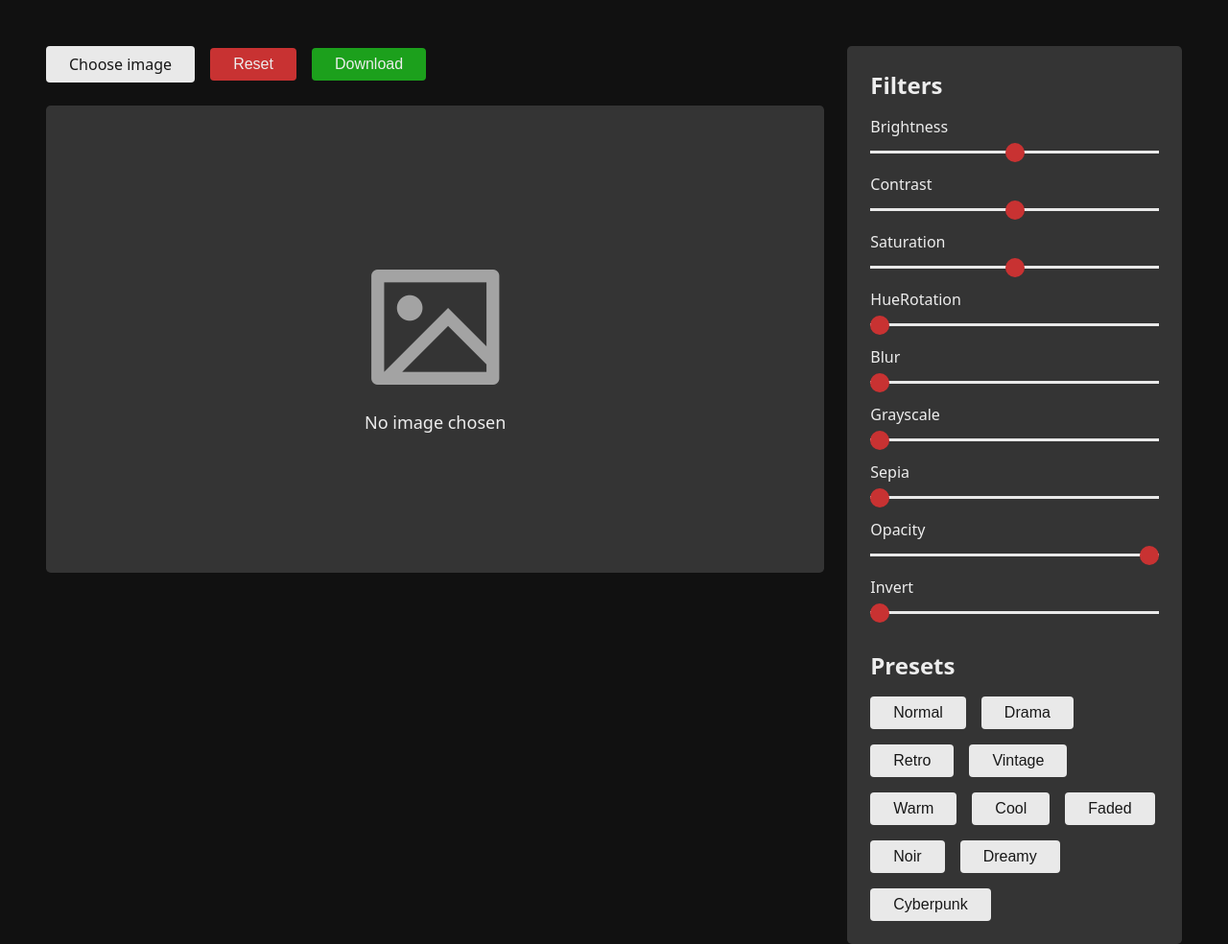
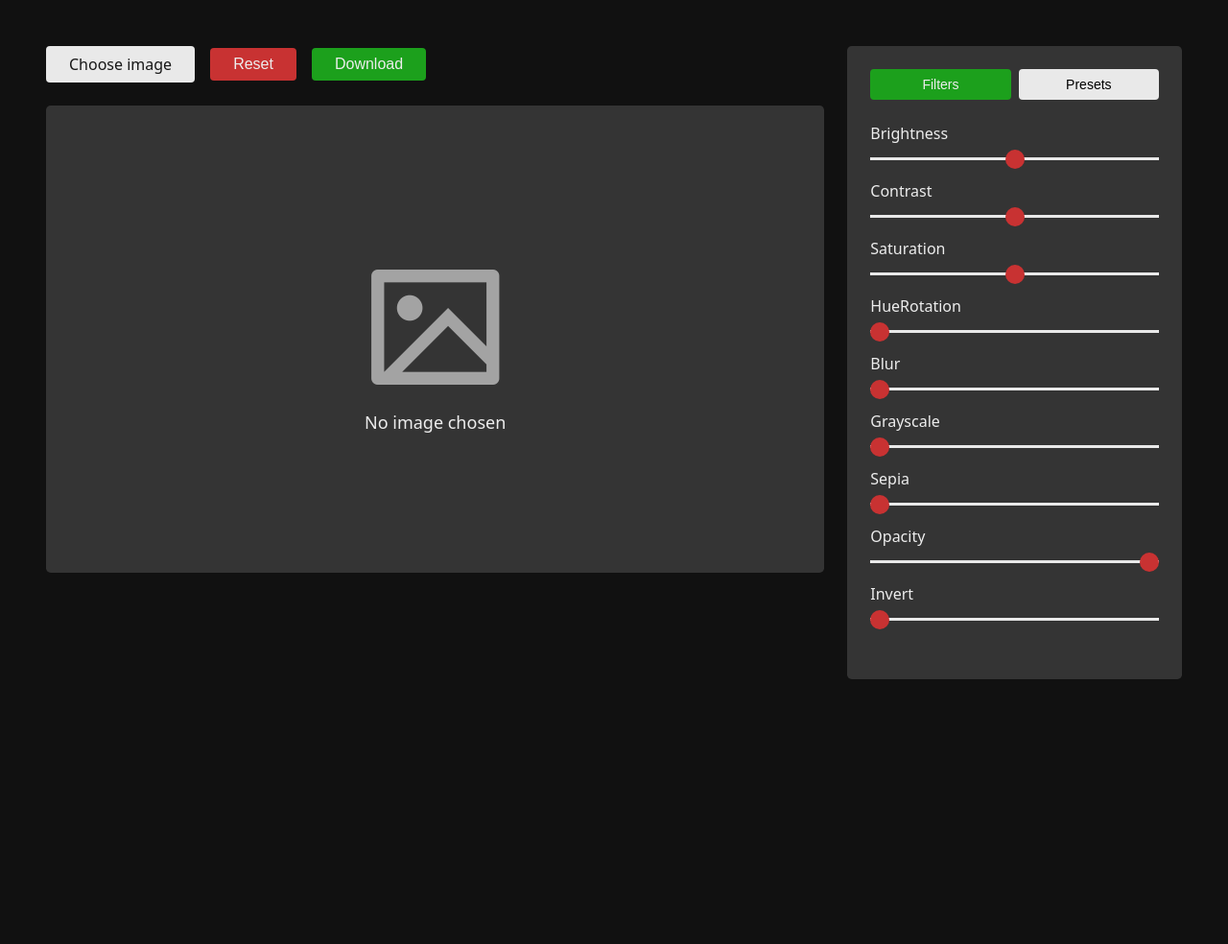
Before and after one commit to Rishi13MM/instafilter, a plain HTML site: page index.html in a window 1280 px wide. Shown: the whole page at 96% size. After the commit the page ends 800 px from the top, so only its background shows below. Drawn offline with nearby package versions, Linux system fonts and the light colour scheme.

Commit message:
Implement tab-based layout for Filters and Presets

```diff
--- a/index.html
+++ b/index.html
@@ -32,14 +32,23 @@
                 </div>
             </div>
             <div class="right">
-                <h2>Filters</h2>
-                <div class="filters">
+                <div class="tabs">
+                    <button class="tab-btn active" data-tab="filters">Filters</button>
+                    <button class="tab-btn" data-tab="presets">Presets</button>
                 </div>
 
-                <h2>Presets</h2>
-                <div class="presets">
+                <div class="tab-content">
+
+                    <div class="tab-panel active" id="filters">
+                        <div class="filters"></div>
+                    </div>
+
+                    <div class="tab-panel" id="presets">
+                        <div class="presets"></div>
+                    </div>
 
                 </div>
+
             </div>
         </section>
     </main>
--- a/src/css/style.css
+++ b/src/css/style.css
@@ -4,9 +4,7 @@
     box-sizing: border-box;
 }
 
-
-
-html{
+html {
     font-size: 62.5%;
     font-family: system-ui, -apple-system, BlinkMacSystemFont, 'Segoe UI', Roboto, Oxygen, Ubuntu, Cantarell, 'Open Sans', 'Helvetica Neue', sans-serif;
     background-color: var(--bg-primary-color);
@@ -16,16 +14,16 @@ html{
 html,
 body,
 main,
-section{
+section {
     /* min-height: 100%; */
 }
 
-body{
+body {
     font-size: 1.6rem;
 }
 
 
-main section{
+main section {
     padding: var(--padding-2xl);
 
     display: flex;
@@ -36,7 +34,7 @@ main section{
 
 /* #### Left #### */
 
-section .left{
+section .left {
     display: flex;
     flex-direction: column;
     gap: var(--gutter-lg);
@@ -44,7 +42,7 @@ section .left{
     width: 70%;
 }
 
-section .top{
+section .top {
     display: flex;
     align-items: center;
     gap: var(--gutter-md);
@@ -57,25 +55,34 @@ section .top{
     border-radius: var(--border-radius-md);
     background-color: var(--bg-active-color);
     color: var(--text-active-color);
+    transition: all 0.2s ease;
 }
 
-#reset-btn{
+.btn:hover {
+    opacity: 0.85;
+}
+
+.btn:active {
+    opacity: 1;
+}
+
+#reset-btn {
     background-color: var(--bg-danger-color);
     color: var(--text-primary-color);
 }
 
-#download-btn{
+#download-btn {
     background-color: var(--bg-safe-color);
     color: var(--text-primary-color);
 }
 
-label.btn{
+label.btn {
     display: flex;
     align-items: center;
     cursor: pointer;
 }
 
-section .bottom{
+section .bottom {
     background-color: var(--bg-secondary-color);
     aspect-ratio: 5/3;
     border-radius: var(--border-radius-lg);
@@ -87,7 +94,7 @@ section .bottom{
 
 }
 
-section .bottom .placeholder{
+section .bottom .placeholder {
     display: flex;
     flex-direction: column;
     align-items: center;
@@ -95,33 +102,57 @@ section .bottom .placeholder{
 }
 
 
-
-section .bottom .placeholder i{
+section .bottom .placeholder i {
     font-size: 16rem;
     opacity: 0.6;
 }
 
-section .bottom .placeholder p{
+section .bottom .placeholder p {
     font-size: var(--font-size-lg);
 }
 
-section .bottom #image-canvas{
+section .bottom #image-canvas {
     max-width: 90%;
     max-height: 80vh;
 }
 
-section .right{
+section .right {
     width: 30%;
     background-color: var(--bg-secondary-color);
     border-radius: var(--border-radius-lg);
     padding: var(--padding-lg);
 }
 
-section .right h2{
-    margin-bottom: var(--margin-md);
+section .right .tabs {
+    display: flex;
+    margin-bottom: var(--margin-lg);
+    gap: var(--gutter-sm);
 }
 
-section .right .filters{
+section .right .tab-btn {
+    flex: 1;
+    padding: var(--padding-sm);
+    border: none;
+    border-radius: var(--border-radius-md);
+    background-color: var(--bg-active-color);
+    cursor: pointer;
+    font-size: 1.4rem;
+}
+
+section .right .tab-btn.active {
+    background-color: var(--bg-safe-color);
+    color: var(--text-primary-color);
+}
+
+section .right .tab-panel {
+    display: none;
+}
+
+section .right .tab-panel.active {
+    display: block;
+}
+
+section .right .filters {
     display: flex;
     flex-direction: column;
     gap: var(--gutter-md);
@@ -134,13 +165,13 @@ section .right .filter input {
     appearance: none;
 }
 
-section .right .filter input::-webkit-slider-runnable-track{
+section .right .filter input::-webkit-slider-runnable-track {
     background-color: var(--bg-active-color);
     height: 3px;
     border-radius: 2px;
 }
 
-section .right .filter input::-webkit-slider-thumb{
+section .right .filter input::-webkit-slider-thumb {
     cursor: pointer;
     appearance: none;
     width: 20px;
@@ -150,13 +181,13 @@ section .right .filter input::-webkit-slider-thumb{
     margin-top: -8.5px;
 }
 
-section .right .presets{
+section .right .presets {
     display: flex;
     flex-wrap: wrap;
     gap: var(--gutter-md);
 }
 
 /* Utility Classes */
-.hidden{
+.hidden {
     display: none !important;
 }
--- a/src/js/script.js
+++ b/src/js/script.js
@@ -5,6 +5,8 @@ const resetbuttonEl = document.getElementById("reset-btn");
 const imageInputEl = document.getElementById("image-input");
 const imageCanvasEl = document.getElementById("image-canvas");
 const canvasContext = imageCanvasEl.getContext("2d");
+const tabButtons = document.querySelectorAll(".tab-btn");
+const tabPanels = document.querySelectorAll(".tab-panel");
 const filterContainerEl = document.querySelector(".filters");
 const presetContainerEl = document.querySelector(".presets");
 
@@ -14,9 +16,8 @@ let filters = getFilters();
 let imageExtensions = getImageExtensions();
 
 
-initFiltersUI();
+initFiltersUI(); 2
 initPresetsUI();
-
 
 
 imageInputEl.addEventListener("change", (e) => {
@@ -71,6 +72,19 @@ downloadButtonEl.addEventListener("click", (e) => {
     }
 });
 
+tabButtons.forEach(btn => {
+    btn.addEventListener("click", () => {
+
+        // Remove active state
+        tabButtons.forEach(b => b.classList.remove("active"));
+        tabPanels.forEach(p => p.classList.remove("active"));
+
+        // Activate clicked tab
+        btn.classList.add("active");
+        document.getElementById(btn.dataset.tab)
+        .classList.add("active");
+    });
+});
 
 
 function createFilterElement(name, value, min, max) {
```
